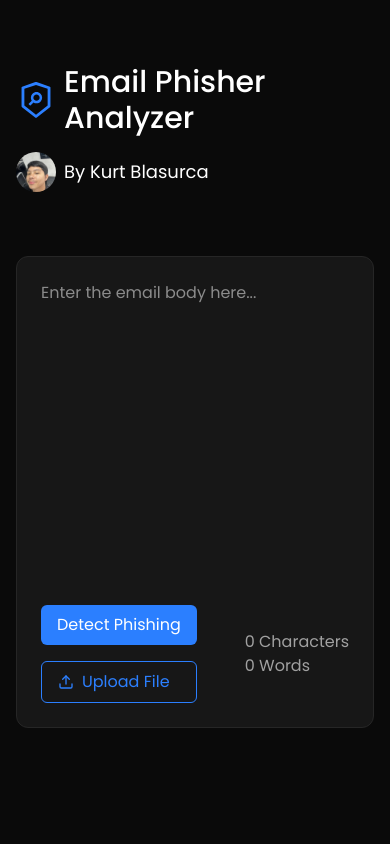
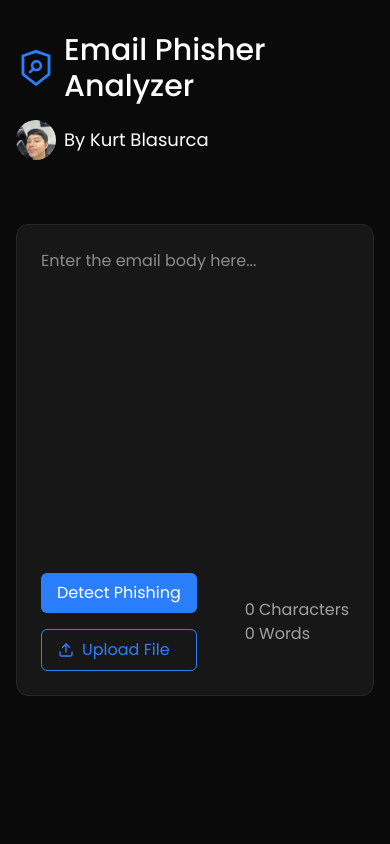
Before and after one commit to CodingDango/email-phisher, a React (Vite) app: page / in a window 390 px wide. Shown: the top 844 px of the page. Built offline with nearby package versions, Linux system fonts and the light colour scheme.

Commit message:
scrollbars design

```diff
--- a/src/App.jsx
+++ b/src/App.jsx
@@ -13,7 +13,7 @@ function App() {
     <>
       {/* <div className="top-0 w-screen absolute h-[10px] header"></div> */}
 
-      <div className='min-h-screen flex justify-center px-4 py-16 bg-bg'>
+      <div className='min-h-screen flex justify-center px-4 p-8 sm:py-16 bg-bg'>
         <div className='w-full max-w-4xl flex flex-col gap-16'>
 
           <header className='grid md:grid-cols-[1fr_auto] gap-4 '>
--- a/src/index.css
+++ b/src/index.css
@@ -20,3 +20,23 @@ body {
 .box {
  @apply bg-neutral-900 border border-neutral-800 rounded-xl p-6;
 }
+
+::-webkit-scrollbar {
+  width: 10px ;
+  height: 10px  ;
+}
+
+::-webkit-scrollbar-track {
+  background: transparent;
+  border-radius: 10px;
+}
+
+::-webkit-scrollbar-thumb {
+  background-color: theme(--color-neutral-700);
+  border-radius: 10px;
+  border: 3px solid var(--scrollbar-bg);
+}
+
+::-webkit-scrollbar-thumb:hover {
+  background-color: var(--color-neutral-600);
+}
```
